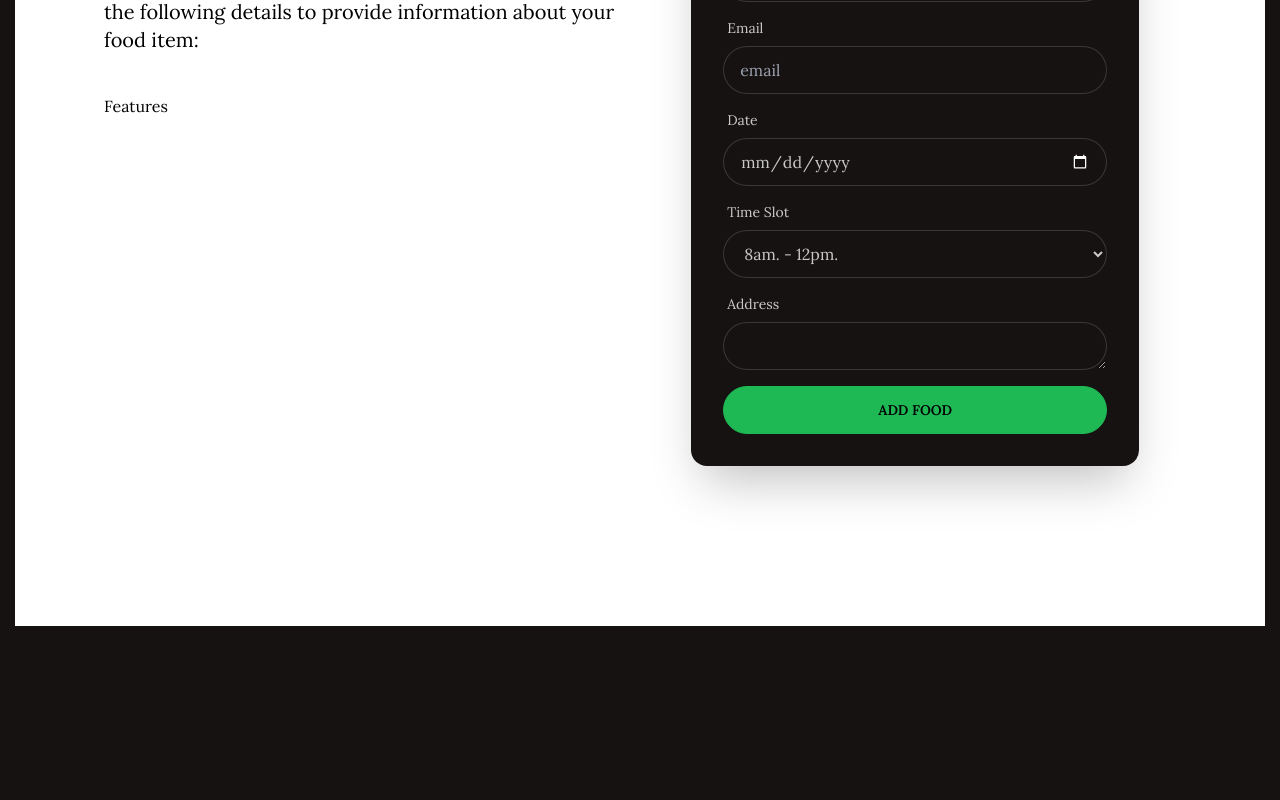
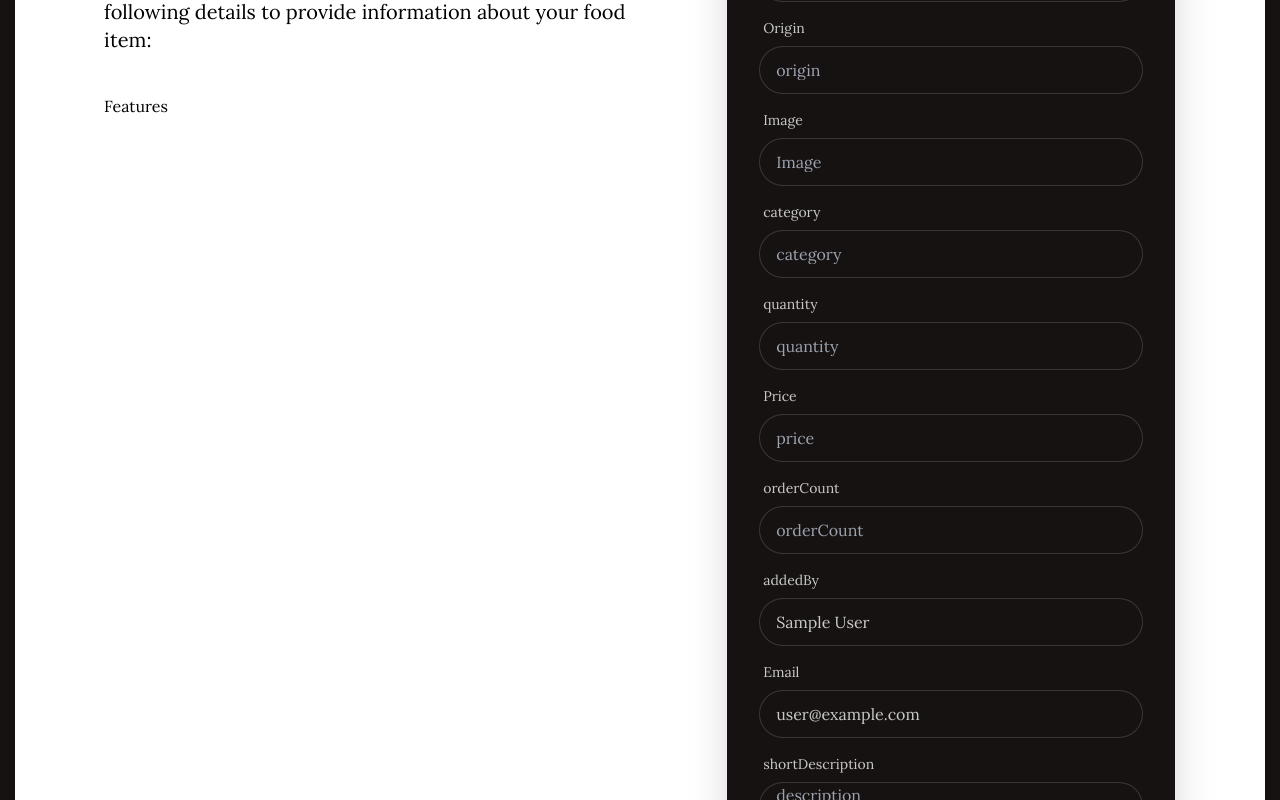
Before and after one commit to MahdiManik/the-diner-rasturent-client, a React (Vite) app: page /added-a-food in a window 1280 px wide. Shown: the part 340-1140 px from the top of the page. Before the commit the page ends 966 px from the top, so only its background shows below. Built offline with nearby package versions, Linux system fonts and the light colour scheme; no server answers; sample sign-in values are in the browser's storage; a web font is replaced by a local one.

Commit message:
add my food added

```diff
--- a/src/Layouts/Navbar.jsx
+++ b/src/Layouts/Navbar.jsx
@@ -2,7 +2,7 @@ import { NavLink } from "react-router-dom";
 import useAuth from "../Hooks/UseAuth";
 
 const Navbar = () => {
-  const { user, logOut } = useAuth();
+  const { user, logOut, currentUser } = useAuth();
 
   const handleLogout = () => {
     logOut();
@@ -87,7 +87,7 @@ const Navbar = () => {
         <div className="dropdown dropdown-end ">
           <label tabIndex={0} className="btn btn-ghost btn-circle avatar">
             <div className="w-10 rounded-full">
-              <img src="https://avatars.githubusercontent.com/u/114717482?v=4" />
+              <img src={currentUser?.photoURL} />
             </div>
           </label>
           <div
--- a/src/Pages/ProfilePages/AddedAFood.jsx
+++ b/src/Pages/ProfilePages/AddedAFood.jsx
@@ -1,19 +1,50 @@
 import { useState } from "react";
 import useAuth from "../../Hooks/UseAuth";
+import useAxios from "../../Hooks/useAxios";
+import Swal from "sweetalert2";
 
 const AddedAFood = () => {
-  const { user } = useAuth;
+  const axiosMethod = useAxios();
+  const { user } = useAuth();
   const [name, setName] = useState("");
-  const [email, setEmail] = useState("");
-  const [date, setDate] = useState("");
-  const [timeSlot, setTimeSlot] = useState("");
-  const [address, setAddress] = useState("");
+  const [image, setImage] = useState("");
+  const [origin, setOrigin] = useState("");
+  const [quantity, setQuantity] = useState("");
+  const [category, setCategory] = useState("");
+  const [addedBy, setAddedBy] = useState("");
+  //  const [email, setEmail] = useState("");
+  const email = user?.email;
+  const [orderCount, setOrderCount] = useState("");
+  const [price, setPrice] = useState("");
+  const [shortDescription, setShortDescription] = useState("");
 
   const handleSubmit = (e) => {
     e.preventDefault();
 
-    const data = { user, name, email, date, timeSlot, address };
+    const data = {
+      name,
+      image,
+      origin,
+      quantity,
+      category,
+      price,
+      shortDescription,
+      addedBy,
+      orderCount,
+      email,
+    };
     console.log(data);
+
+    axiosMethod.post("/add-food", data).then((res) => {
+      if (res.data.insertedId) {
+        console.log(res.data);
+        return Swal.fire({
+          title: "Good job",
+          text: "This food item added on order page",
+          icon: "success",
+        });
+      }
+    });
   };
 
   return (
@@ -46,48 +77,109 @@ const AddedAFood = () => {
             </div>
             <div className="form-control">
               <label className="label">
-                <span className="label-text">Email</span>
+                <span className="label-text">Origin</span>
               </label>
               <input
-                type="email"
-                placeholder="email"
+                type="origin"
+                placeholder="origin"
                 className="input input-bordered"
                 required
-                onBlur={(e) => setEmail(e.target.value)}
+                onBlur={(e) => setOrigin(e.target.value)}
               />
             </div>
             <div className="form-control">
               <label className="label">
-                <span className="label-text">Date</span>
+                <span className="label-text">Image</span>
               </label>
               <input
-                type="date"
+                placeholder="Image"
                 className="input input-bordered"
                 required
-                onBlur={(e) => setDate(e.target.value)}
+                onBlur={(e) => setImage(e.target.value)}
               />
             </div>
             <div className="form-control">
               <label className="label">
-                <span className="label-text">Time Slot</span>
+                <span className="label-text">category</span>
               </label>
-              <select
+              <input
+                placeholder="category"
+                type="category"
                 className="input input-bordered"
-                onChange={(e) => setTimeSlot(e.target.value)}
-              >
-                <option>8am. - 12pm.</option>
-                <option>12pm. - 6pm.</option>
-                <option>6pm. - 10pm.</option>
-              </select>
+                required
+                onBlur={(e) => setCategory(e.target.value)}
+              />
             </div>
             <div className="form-control">
               <label className="label">
-                <span className="label-text">Address</span>
+                <span className="label-text">quantity</span>
+              </label>
+              <input
+                placeholder="quantity"
+                type="quantity"
+                className="input input-bordered"
+                required
+                onBlur={(e) => setQuantity(e.target.value)}
+              />
+            </div>
+            <div className="form-control">
+              <label className="label">
+                <span className="label-text">Price</span>
+              </label>
+              <input
+                placeholder="price"
+                required
+                type="price"
+                className="input input-bordered"
+                onBlur={(e) => setPrice(e.target.value)}
+              ></input>
+            </div>
+            <div className="form-control">
+              <label className="label">
+                <span className="label-text">orderCount</span>
+              </label>
+              <input
+                placeholder="orderCount"
+                required
+                type="orderCount"
+                className="input input-bordered"
+                onBlur={(e) => setOrderCount(e.target.value)}
+              ></input>
+            </div>
+            <div className="form-control">
+              <label className="label">
+                <span className="label-text">addedBy</span>
+              </label>
+              <input
+                required
+                defaultValue={user?.displayName}
+                readOnly
+                type="addedBy"
+                className="input input-bordered"
+                onBlur={(e) => setAddedBy(e.target.value)}
+              ></input>
+            </div>
+            <div className="form-control">
+              <label className="label">
+                <span className="label-text">Email</span>
+              </label>
+              <input
+                required
+                defaultValue={user?.email}
+                readOnly
+                type="email"
+                className="input input-bordered"
+                //onBlur={(e) => setEmail(e.target.value)}
+              ></input>
+            </div>
+            <div className="form-control">
+              <label className="label">
+                <span className="label-text">shortDescription</span>
               </label>
               <textarea
-                rows={12}
+                placeholder="description"
                 className="input input-bordered"
-                onBlur={(e) => setAddress(e.target.value)}
+                onBlur={(e) => setShortDescription(e.target.value)}
               ></textarea>
             </div>
 
@@ -96,9 +188,6 @@ const AddedAFood = () => {
             </div>
           </form>
         </div>
-		<div>
-			<img src="" alt="" />
-		</div>
       </div>
     </div>
   );
--- /dev/null
+++ b/src/Pages/ProfilePages/MyAddedCard.jsx
@@ -0,0 +1,39 @@
+import PropTypes from "prop-types";
+
+const MyAddedCard = ({ item }) => {
+  const { image, name, price, category } = item || {};
+  return (
+    <div className="flex w-full space-x-2 sm:space-x-4 border-2">
+      <img
+        className=" object-cover w-52 h-40 dark:border-transparent rounded outline-none  dark:bg-gray-500"
+        src={image}
+        alt="Set of travel chargers"
+      />
+      <div className="flex flex-col justify-between w-full p-4">
+        <div className="flex justify-between w-full">
+          <div className="space-y-1">
+            <h3 className="text-lg font-semibold sm:pr-8">{name}</h3>
+            <p className="text-sm dark:text-gray-400">{category}</p>
+          </div>
+          <div className="text-right">
+            <p className="text-lg font-semibold">${price}</p>
+          </div>
+        </div>
+        <div className="flex text-sm divide-x">
+          <button
+            type="button"
+            className="flex items-center btn btn-primary btn-sm"
+          >
+            Update Food
+          </button>
+        </div>
+      </div>
+    </div>
+  );
+};
+
+MyAddedCard.propTypes = {
+  item: PropTypes.object,
+};
+
+export default MyAddedCard;
--- a/src/Pages/ProfilePages/MyAddedFoods.jsx
+++ b/src/Pages/ProfilePages/MyAddedFoods.jsx
@@ -1,5 +1,33 @@
+import { useEffect, useState } from "react";
+import useAxios from "../../Hooks/useAxios";
+import useAuth from "../../Hooks/UseAuth";
+import MyAddedCard from "./MyAddedCard";
+
 const MyAddedFoods = () => {
-  return <div>My added foods</div>;
+  const axiosMethod = useAxios();
+  const [food, setFood] = useState([]);
+  const { user } = useAuth();
+
+  useEffect(() => {
+    axiosMethod(`/add-food?email=${user?.email}`).then((res) => {
+      setFood(res.data);
+    });
+  }, [axiosMethod, user?.email]);
+  console.log(food);
+  return (
+    <div>
+      <div className="flex flex-col max-w-[1200px] mx-auto gap-8 p-6 space-y-4 sm:p-10 dark:bg-gray-900 dark:text-gray-100">
+        <h2 className="text-5xl font-bold">Your Added Food</h2>
+        <div className="flex flex-col divide-y divide-gray-700">
+          <div className="grid grid-cols-1 md:grid-cols-2 py-6 gap-12 sm:flex-row sm:justify-between">
+            {food?.map((item) => (
+              <MyAddedCard key={item?._id} item={item}></MyAddedCard>
+            ))}
+          </div>
+        </div>
+      </div>
+    </div>
+  );
 };
 
 export default MyAddedFoods;
--- a/src/Providers/AuthProvider.jsx
+++ b/src/Providers/AuthProvider.jsx
@@ -9,6 +9,7 @@ import {
   signInWithPopup,
   signOut,
   getAuth,
+  updateProfile,
 } from "firebase/auth";
 import axios from "axios";
 
@@ -34,6 +35,16 @@ const AuthProvider = ({ children }) => {
     return signInWithPopup(auth, provider);
   };
 
+  const profileUpdate = (name, email, photo) => {
+    console.log(name, email, photo);
+    setIsLoading(true);
+    return updateProfile(auth.currentUser, {
+      displayName: name,
+      photoURL: photo,
+      email: email,
+    });
+  };
+
   const logOut = () => {
     setIsLoading(true);
     signOut(auth);
@@ -56,7 +67,7 @@ const AuthProvider = ({ children }) => {
     return () => {
       return unsubscribe();
     };
-  }, []);
+  }, [user?.email]);
 
   const values = {
     user,
@@ -64,6 +75,7 @@ const AuthProvider = ({ children }) => {
     createUser,
     Login,
     googleLogin,
+    profileUpdate,
     logOut,
   };
 
```
Also changed, not shown: src/Pages/Banner.jsx (+8 -4 lines), src/Pages/BannerCard.jsx (+15 -14 lines), src/Pages/Foods.jsx (+34 -21 lines), src/Pages/Login.jsx (+8 -2 lines), src/Pages/Register.jsx (+37 -11 lines).
